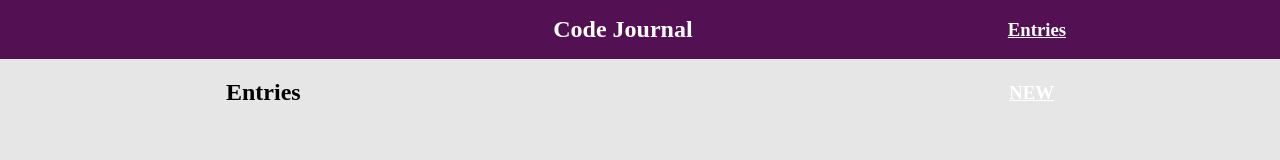
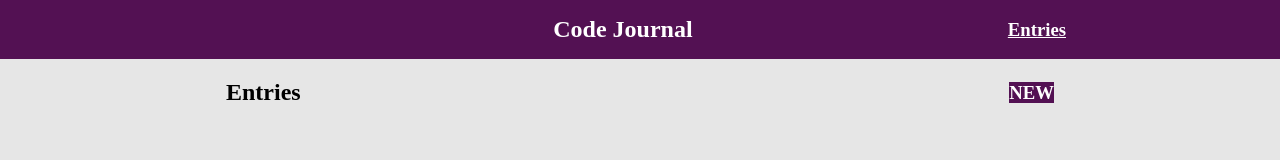
Before and after one commit to Alex-piper/code-journal, a website: page index.html in a window 1280 px wide. Both pictures are taken after a click on the link "Entries". Drawn offline with Linux system fonts and the light colour scheme.

Commit message:
clean up all unecessary styling

```diff
--- a/css/styles.css
+++ b/css/styles.css
@@ -37,6 +37,7 @@ h3.entries-link {
   padding-left: 1rem;
 }
 
-.form-link {
-  background-color: purple;
+.background-purple {
+  background-color: rgb(83, 17, 83);
+  text-decoration: none;
 }
--- a/index.html
+++ b/index.html
@@ -62,7 +62,7 @@
       <div class="row">
         <div class="column-full d-flex align-center justify-between">
           <h2>Entries</h2>
-          <h3><a id="formLink" class="white form-Link" href="#">NEW</a></h3>
+          <h3><a id="formLink" class="white form-Link background-purple" href="#">NEW</a></h3>
         </div>
       </div>
       <ul style="list-style-type:none" id="entries-ul">
```
